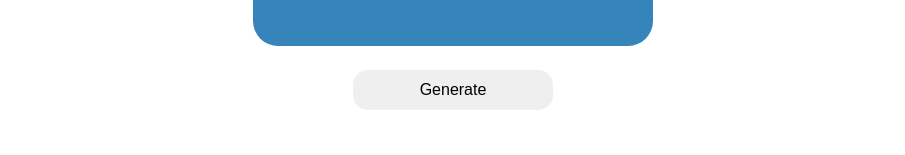
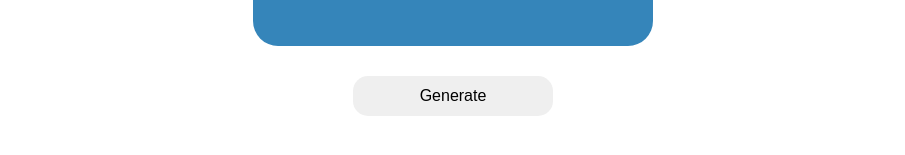
Before and after one commit to Oniaa/react-random-color-generator, a React app: page / in a window 1280 px wide. Shown: the part 441-596 px from the top of the page, without its empty margins (187-1092 px from the left). Built offline with nearby package versions, Linux system fonts and the light colour scheme; the HTML template or start-up script is replaced by a standard one.

Commit message:
Add button to background div /Fix Error

```diff
--- a/src/App.css
+++ b/src/App.css
@@ -58,6 +58,7 @@ p {
 }
 
 button {
+  margin-top: 250px;
   font-size: 1em;
   height: 2.5em;
   width: 12.5em;
--- a/src/App.js
+++ b/src/App.js
@@ -38,8 +38,7 @@ export default function App() {
       </div>
       <div style={{ backgroundColor: color }} className="Container">
         <p>Generated Color: {color}</p>
-      </div>
-      <div>
+        <br />
         <button onClick={handleClick}> Generate</button>
       </div>
     </div>
```
